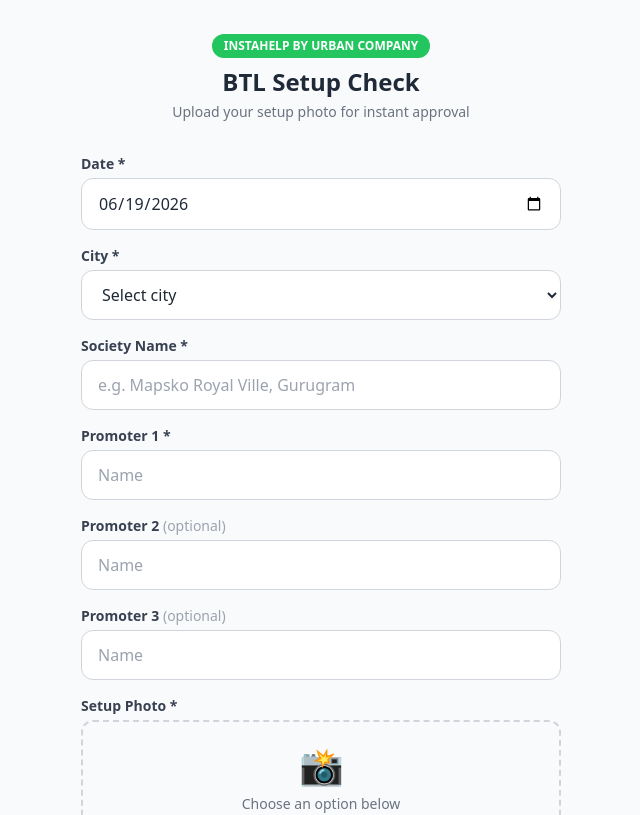
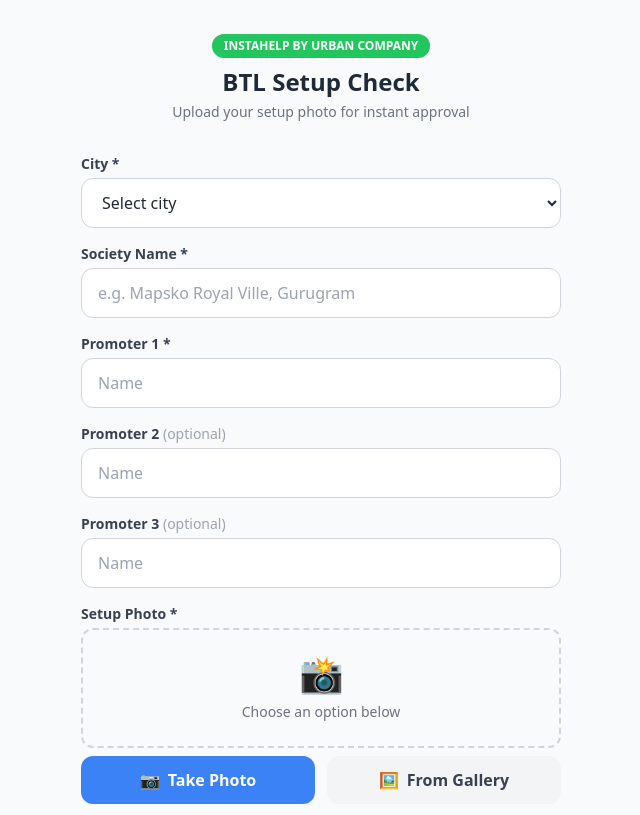
Before and after one commit to anshhgupta-instahelp/btl-setup-form, a Next.js app: page / in a window 1280 px wide. Shown: the top 815 px of the page, without its empty margins (319-959 px from the left). Built offline with nearby package versions, Linux system fonts and the light colour scheme.

Commit message:
Remove date field from form, auto-record submission timestamp (IST) in sheet

```diff
--- a/app/api/analyze/route.js
+++ b/app/api/analyze/route.js
@@ -6,7 +6,7 @@
 export async function POST(req) {
   try {
     const data = await req.formData()
-    const date = data.get('date')
+    const date = new Date().toLocaleString('en-IN', { timeZone: 'Asia/Kolkata', day:'2-digit', month:'2-digit', year:'numeric', hour:'2-digit', minute:'2-digit', hour12:true })
     const city = data.get('city')
     const society = data.get('society')
     const promoter1 = data.get('promoter1')
--- a/app/page.js
+++ b/app/page.js
@@ -30,7 +30,7 @@
 
 export default function Home() {
   const [form, setForm] = useState({
-    date: new Date().toISOString().split('T')[0],
+
     city: '',
     society: '',
     promoter1: '',
@@ -119,14 +119,6 @@
         </div>
       ) : (
         <form onSubmit={handleSubmit} className="space-y-4">
-          {/* Date */}
-          <div>
-            <label className="block text-sm font-semibold text-gray-700 mb-1">Date *</label>
-            <input type="date" required value={form.date}
-              onChange={e => setForm(f => ({ ...f, date: e.target.value }))}
-              className="w-full border border-gray-300 rounded-xl px-4 py-3 text-gray-800 focus:outline-none focus:ring-2 focus:ring-green-400" />
-          </div>
-
           {/* City */}
           <div>
             <label className="block text-sm font-semibold text-gray-700 mb-1">City *</label>
```
